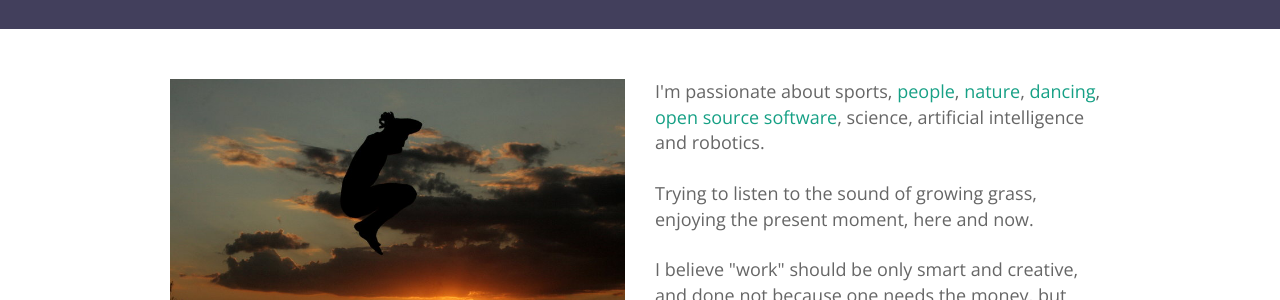
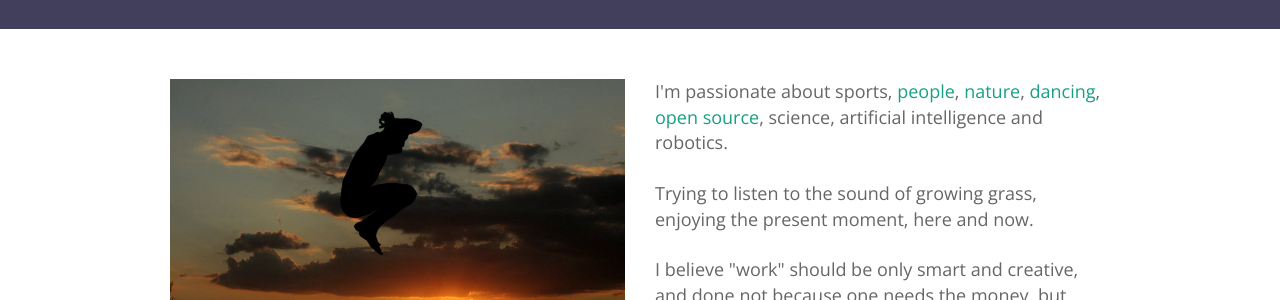
Before and after one commit to mariusa/mariusa.github.io, a Jekyll site: the page built from index.html, in a window 1280 px wide and 900 px high, scrolled down 1876 px. Shown: the part 155-455 px from the top of the window. Built offline with Jekyll 4.4.1, drawn with Linux system fonts in a browser that asks for light colours; nearby versions of some CDN libraries; Markdown is read by kramdown in place of the engine named in the settings.

Commit message:
words...

```diff
--- a/contact.html
+++ b/contact.html
@@ -31,7 +31,7 @@ layout: default
 
                     <br><br>
                                   <i class="fa fa-skype fa-fw" title="Skype"></i> live:marius.andreiana<br><br>
-                                  <i class="fa fa-home fa-fw"></i> Bucharest, Romania (<a href="http://www.timeanddate.com/worldclock/city.html?n=49" target="_blank">local time</a>)<br>
+                                  <i class="fa fa-home fa-fw"></i> Bucharest, Romania<!-- (<a href="http://www.timeanddate.com/worldclock/city.html?n=49" target="_blank">local time</a>)--><br>
                                   <i class="fa fa-fw" style="">&nbsp;</i> sometimes Los Angeles, CA <!--(<a href="http://www.timeanddate.com/worldclock/city.html?n=49" target="_blank">local time</a>)--><br>
 
                     <br><br>
--- a/index.html
+++ b/index.html
@@ -168,7 +168,7 @@ layout: default
               <p>I'm passionate about sports, <a href="https://plus.google.com/photos/+MariusAndreiana/albums/5645838339877031585" target="_blank">people</a>,
                   <a href="https://plus.google.com/photos/+MariusAndreiana/albums/5626668832740476817" target="_blank">nature</a>,
                   <a href="http://youtu.be/Uvwa_1-cM3A" target="_blank">dancing</a>,
-                  <a href="https://code.google.com/p/gwt-gae-book/" target="_blank">open source software</a>,
+                  <a href="https://code.google.com/p/gwt-gae-book/" target="_blank">open source</a>,
                   science, artificial intelligence and robotics.</p>
 
               <p>Trying to listen to the sound of growing grass, enjoying the present moment, here and now.</p>
```
